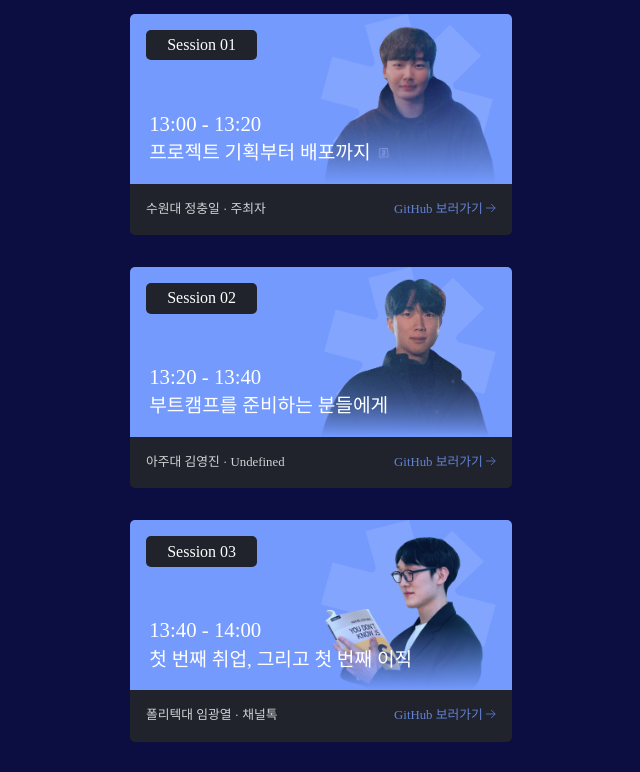
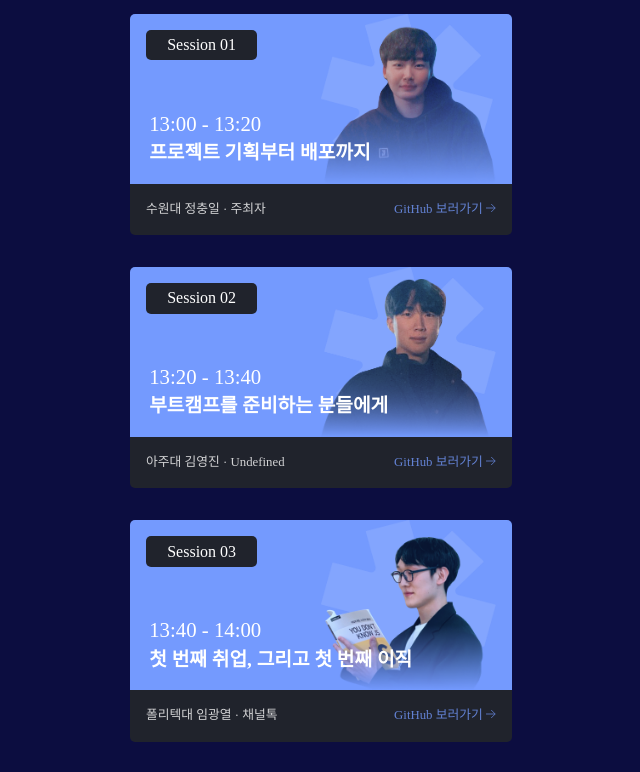
Before and after one commit to f-univ/f-univ-camp-2022, a React (Vite) app: page / in a window 1280 px wide. Shown: the part 1620-2392 px from the top of the page, without its empty margins (319-959 px from the left). Built offline with nearby package versions, Linux system fonts and the light colour scheme; a web font is replaced by a local one.

Commit message:
style: bold

```diff
--- a/src/components/Info.tsx
+++ b/src/components/Info.tsx
@@ -31,8 +31,8 @@ const Info = () => {
             y2="7"
             gradientUnits="userSpaceOnUse"
           >
-            <stop stop-color="#4000FA" />
-            <stop offset="1" stop-color="#9772FF" />
+            <stop stopColor="#4000FA" />
+            <stop offset="1" stopColor="#9772FF" />
           </linearGradient>
         </defs>
       </svg>
@@ -51,7 +51,7 @@ const Info = () => {
 export default Info;
 
 const Wrapper = styled.article`
-  width: 85%;
+  width: 80%;
   margin: 0 auto;
   border: 2px solid transparent;
   border-radius: 5px;
--- a/src/components/Speaker/Speaker.tsx
+++ b/src/components/Speaker/Speaker.tsx
@@ -129,7 +129,7 @@ const SessionBottom = styled.div`
 
 const Title = styled.h1`
   font-size: 1.2rem;
-  font-weight: 500;
+  font-weight: bold;
 `;
 
 const Info = styled.div`
```
Also changed, not shown: 1 other file (tests, documents, lock files or other folders).
